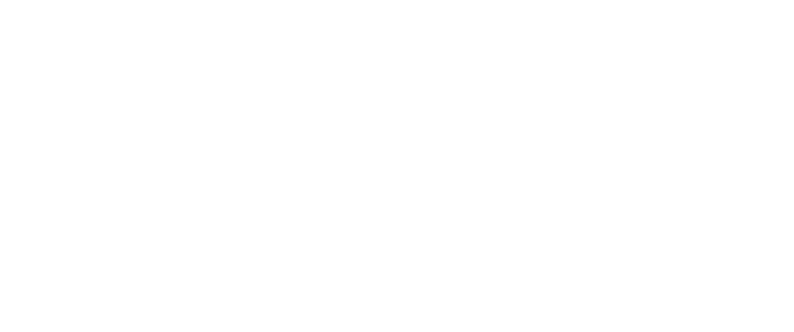
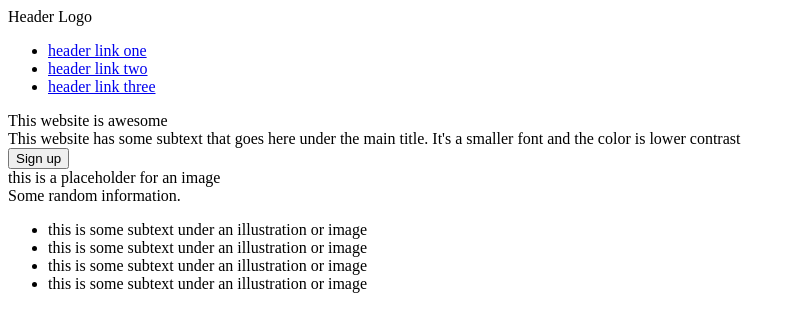
Before and after one commit to Megaflinterino/own_website, a plain HTML site: page index.html in a window 1280 px wide. Shown: the whole page, without its empty margins (0-794 px from the left). Drawn offline with Linux system fonts and the light colour scheme.

Commit message:
Main text, header and Link added.

```diff
--- a/index.html
+++ b/index.html
@@ -8,7 +8,50 @@
         <title>own_website</title>
     </head>
 
+
     <body>
+        <div class="header_logo">
+            Header Logo
+        </div>
+            <div class="Header_links">
+                <ul>
+                    <li><a href="#">header link one</a></li>
+                    <li><a href="#">header link two</a></li>
+                    <li><a href="#">header link three</a></li>
+                </ul>
+            </div>
+
+        <div class="text_top">
+            <div>
+                This website is awesome
+            </div>
+
+            <div>
+                This website has some subtext that goes here under the main title.
+                It's a smaller font and the color is lower contrast
+            </div>
+
+            <button>Sign up</button>
+
+            <div class="placeholder">
+                this is a placeholder for an image
+            </div>
+        </div>
+
+        <div class="text_middle">
+            <div>
+                Some random information.
+            </div>
+
+            <div>
+                <ul>
+                    <li>this is some subtext under an illustration or image</li>
+                    <li>this is some subtext under an illustration or image</li>
+                    <li>this is some subtext under an illustration or image</li>
+                    <li>this is some subtext under an illustration or image</li>
+                </ul>
+            </div>
+        </div>
 
     </body>
 </html>
```
